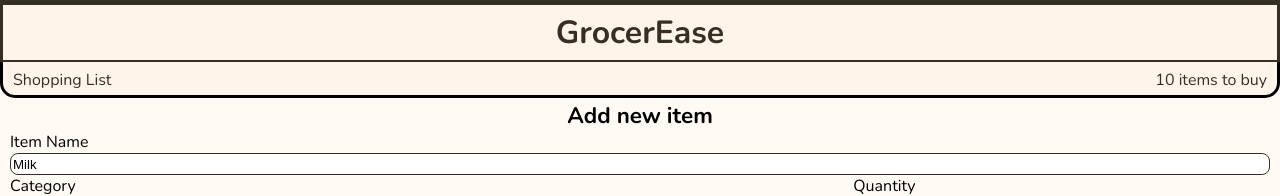
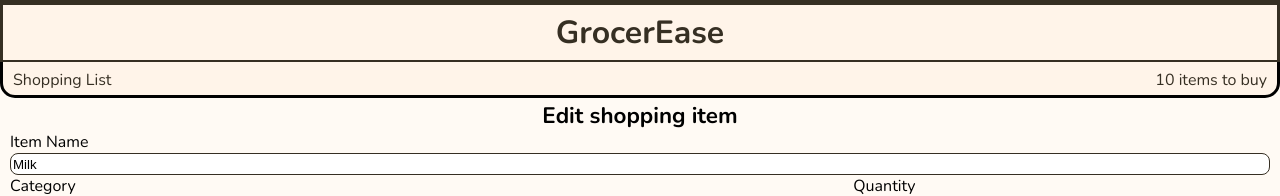
Before and after one commit to laurasliwa/capstone-grocerease, a Next.js app: page / in a window 1280 px wide. Both pictures are taken after a click on the button 1206 px from the left and 389 px from the top of the page. Shown: the top 196 px of the page. Built offline with nearby package versions, Linux system fonts and the light colour scheme.

Commit message:
Conditional render for form headline

```diff
--- a/components/Form.js
+++ b/components/Form.js
@@ -4,6 +4,7 @@ import { useState, useEffect } from "react";
 
 export default function CreateForm({
   onCreateItem,
+  onEditItem,
   editItem,
   onToggleIsEditing,
 }) {
@@ -25,14 +26,20 @@ export default function CreateForm({
     const formData = new FormData(event.target);
     const newItem = Object.fromEntries(formData);
 
-    onCreateItem(newItem);
+    if (editItem) {
+      onEditItem(editItem.id, newItem);
+    } else {
+      onCreateItem(newItem);
+    }
+
     event.target.reset();
     setSelectedCategory("");
   }
 
   return (
     <StyledForm onSubmit={handleSubmit}>
-      <StyledHeader>Add new item</StyledHeader>
+      {!editItem && <StyledHeader>Add new item</StyledHeader>}
+      {editItem && <StyledHeader>Edit shopping item</StyledHeader>}
       <label htmlFor="name">Item Name</label>
       <StyledItemNameInput
         defaultValue={editItem ? editItem.name : ""}
```
